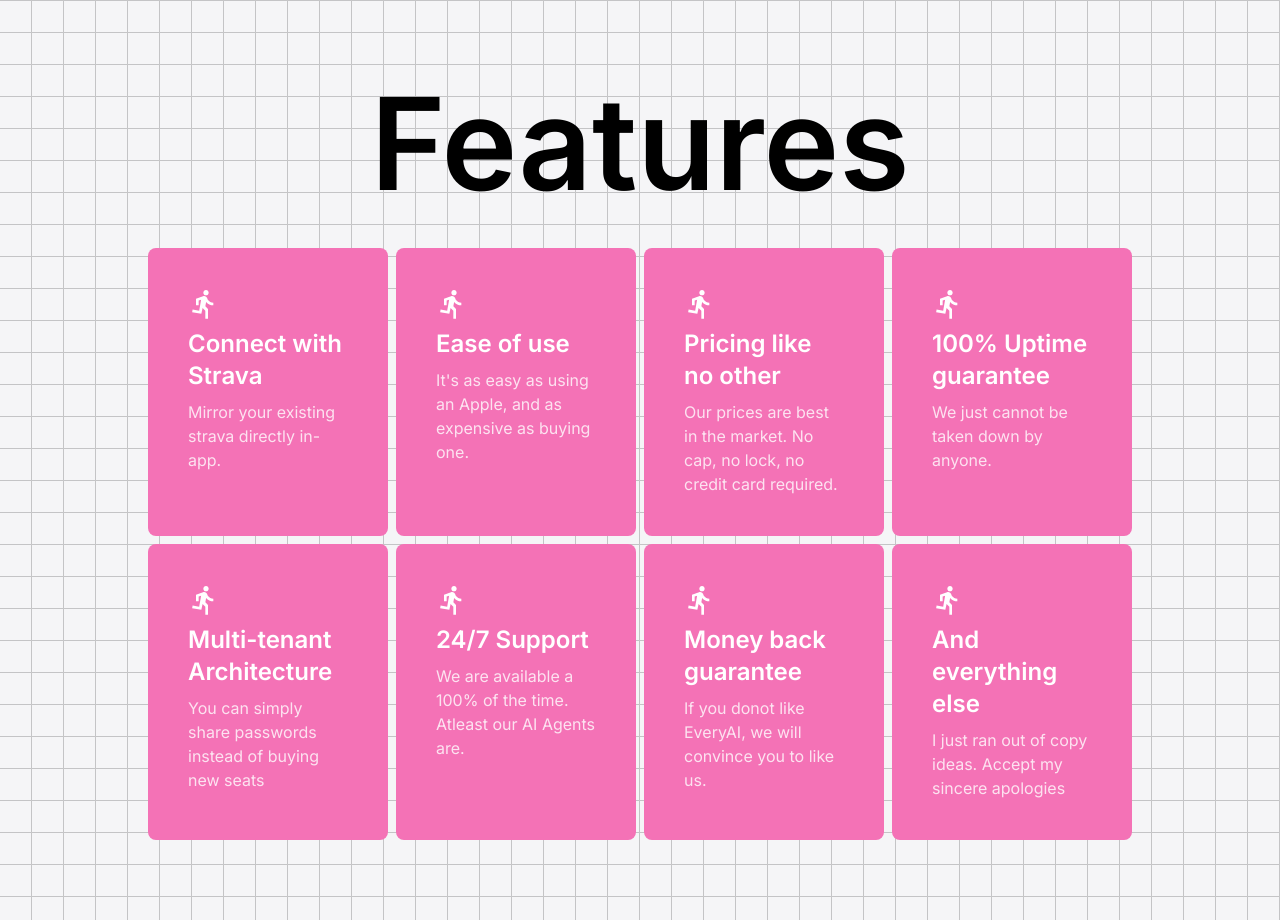
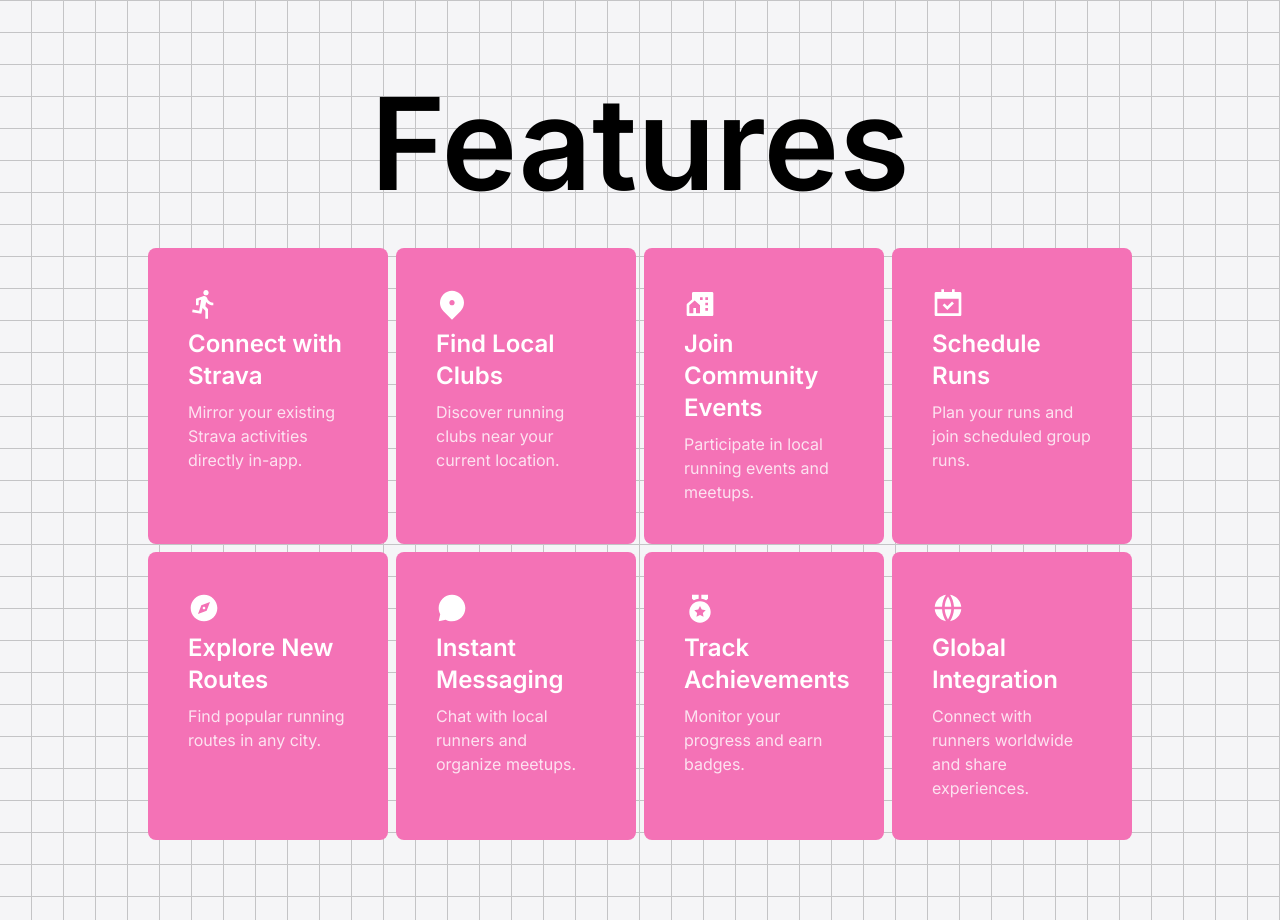
Before and after one commit to olegv101/postRunClaritySite, a Next.js app: page /features in a window 1280 px wide. Built offline with nearby package versions, Linux system fonts and the light colour scheme.

Commit message:
feature2

```diff
--- a/src/app/features/page.tsx
+++ b/src/app/features/page.tsx
@@ -1,53 +1,48 @@
 import React from 'react';
-import { RiRunFill } from "react-icons/ri";
+import { RiRunFill, RiMapPin2Fill, RiCommunityFill, RiCalendarCheckFill, RiCompass3Fill, RiChat3Fill, RiMedalFill, RiGlobalFill } from "react-icons/ri";
 
 export default function Features() {
 
     const features = [
         {
             title: "Connect with Strava",
-            description:
-                "Mirror your existing strava directly in-app.",
+            description: "Mirror your existing Strava activities directly in-app.",
             icon: <RiRunFill size={32}/>,
         },
         {
-            title: "Ease of use",
-            description:
-                "It's as easy as using an Apple, and as expensive as buying one.",
-            icon: <RiRunFill size={32}/>,
+            title: "Find Local Clubs",
+            description: "Discover running clubs near your current location.",
+            icon: <RiMapPin2Fill size={32}/>,
         },
         {
-            title: "Pricing like no other",
-            description:
-                "Our prices are best in the market. No cap, no lock, no credit card required.",
-            icon: <RiRunFill size={32}/>,
+            title: "Join Community Events",
+            description: "Participate in local running events and meetups.",
+            icon: <RiCommunityFill size={32}/>,
         },
         {
-            title: "100% Uptime guarantee",
-            description: "We just cannot be taken down by anyone.",
-            icon: <RiRunFill size={32}/>,
+            title: "Schedule Runs",
+            description: "Plan your runs and join scheduled group runs.",
+            icon: <RiCalendarCheckFill size={32}/>,
         },
         {
-            title: "Multi-tenant Architecture",
-            description: "You can simply share passwords instead of buying new seats",
-            icon: <RiRunFill size={32}/>,
+            title: "Explore New Routes",
+            description: "Find popular running routes in any city.",
+            icon: <RiCompass3Fill size={32}/>,
         },
         {
-            title: "24/7 Support",
-            description:
-                "We are available a 100% of the time. Atleast our AI Agents are.",
-            icon: <RiRunFill size={32}/>,
+            title: "Instant Messaging",
+            description: "Chat with local runners and organize meetups.",
+            icon: <RiChat3Fill size={32}/>,
         },
         {
-            title: "Money back guarantee",
-            description:
-                "If you donot like EveryAI, we will convince you to like us.",
-            icon: <RiRunFill size={32}/>,
+            title: "Track Achievements",
+            description: "Monitor your progress and earn badges.",
+            icon: <RiMedalFill size={32}/>,
         },
         {
-            title: "And everything else",
-            description: "I just ran out of copy ideas. Accept my sincere apologies",
-            icon: <RiRunFill size={32}/>,
+            title: "Global Integration",
+            description: "Connect with runners worldwide and share experiences.",
+            icon: <RiGlobalFill size={32}/>,
         },
     ];
 
@@ -58,7 +53,7 @@ export default function Features() {
                     <h1 className='text-9xl font-semibold mx-auto mb-10'>Features</h1>
                     <div className="mx-auto grid grid-cols-1 md:grid-cols-2 lg:grid-cols-3 xl:grid-cols-4 gap-2 w-full max-w-6xl">
                         {features.map((feature, index) => (
-                            <div className='hover:-translate-y-2 hover:border hover:border-black transition ; w-60 p-10 rounded-lg bg-pink-400 text-white' key={index}>
+                            <div className='hover:-translate-y-2 hover:border hover:border-black transition w-60 p-10 rounded-lg bg-pink-400 text-white' key={index}>
                                 <div className='mb-2'>{feature.icon}</div>
                                 <h2 className='text-2xl font-semibold mb-2'>{feature.title}</h2>
                                 <p className='opacity-80'>{feature.description}</p>
```
